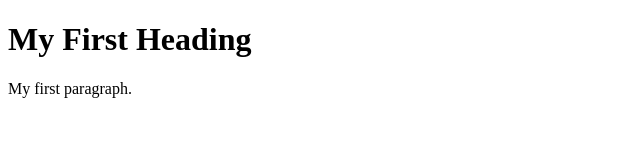
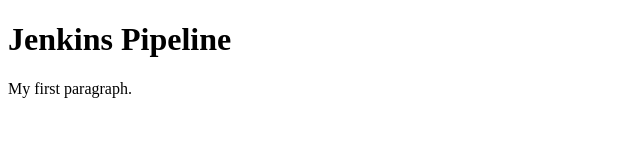
Before and after one commit to maamun07/jenkins-pipeline, a plain HTML site: page index.html in a window 1280 px wide. Shown: the whole page, without its empty margins (0-640 px from the left). Drawn offline with Linux system fonts and the light colour scheme.

Commit message:
Change Heading

```diff
--- a/index.html
+++ b/index.html
@@ -5,7 +5,7 @@
 </head>
 <body>
 
-<h1>My First Heading</h1>
+<h1> Jenkins Pipeline </h1>
 <p>My first paragraph.</p>
 
 </body>
```
